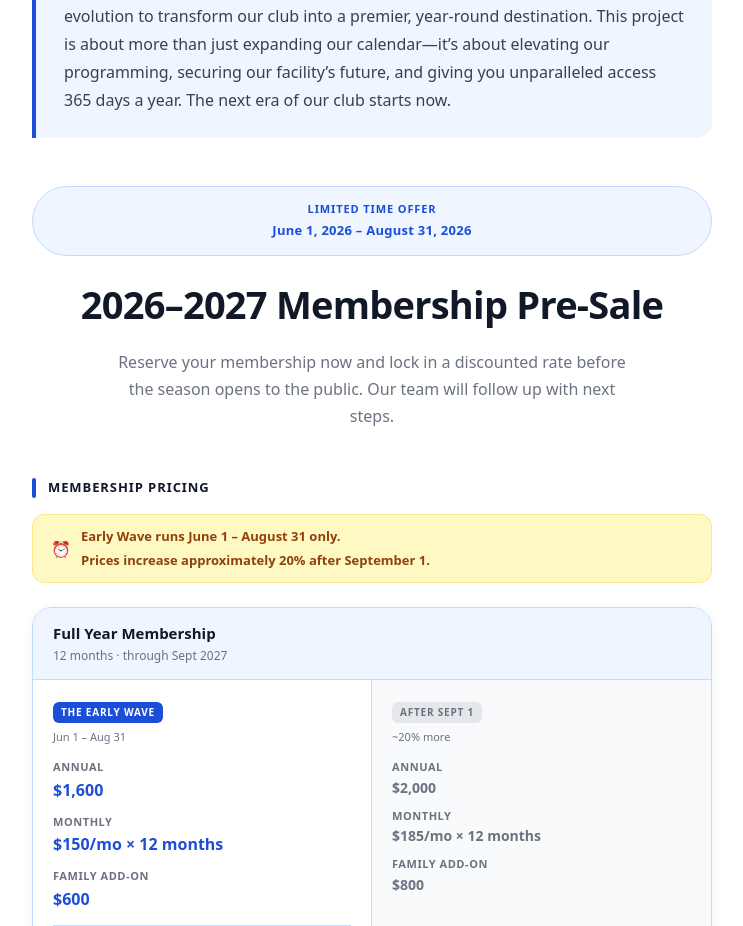
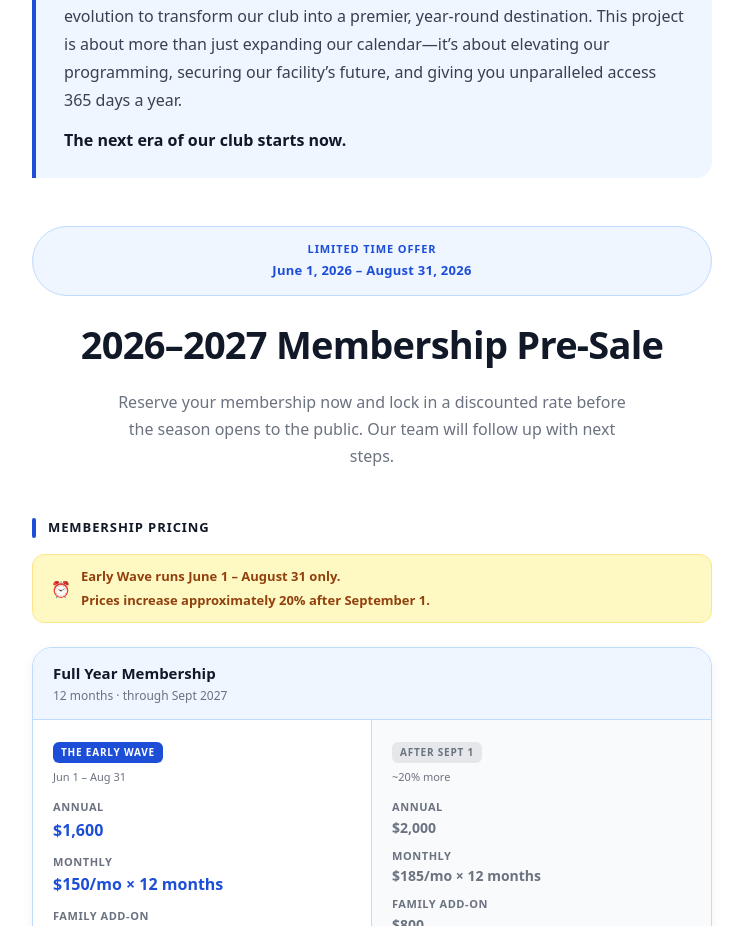
Before and after one commit to rickyhowcroft-dot/skramblehouse-westside, a Next.js app: page /membership/theproject in a window 1280 px wide. Shown: the part 1069-1995 px from the top of the page, without its empty margins (268-1011 px from the left). Built offline with nearby package versions, Linux system fonts and the light colour scheme.

Commit message:
style: split final sentence to own bold line

```diff
--- a/app/membership/theproject/page.tsx
+++ b/app/membership/theproject/page.tsx
@@ -100,7 +100,10 @@ export default function MembershipPresalePage() {
             evolution to transform our club into a premier, year-round destination. This project
             is about more than just expanding our calendar&mdash;it&rsquo;s about elevating our
             programming, securing our facility&rsquo;s future, and giving you unparalleled access
-            365 days a year. The next era of our club starts now.
+            365 days a year.
+          </p>
+          <p style={{ color: GRAY_1, fontSize: 16, lineHeight: 1.75, margin: '12px 0 0', fontWeight: 700 }}>
+            The next era of our club starts now.
           </p>
         </div>
       </div>
```
